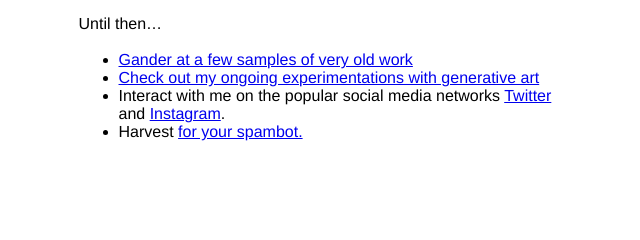
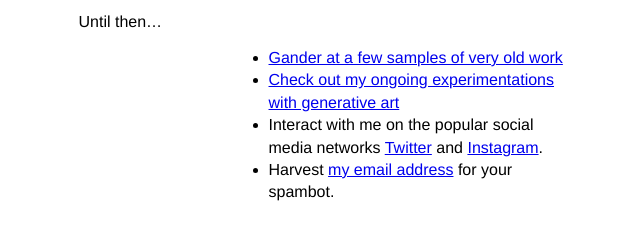
Before and after one commit to arlodesign/arlo-me, a plain HTML site: page index.html in a window 1280 px wide. Shown: the part 416-656 px from the top of the page, without its empty margins (317-957 px from the left). Drawn offline with Linux system fonts and the light colour scheme.

Commit message:
Update index.html

```diff
--- a/index.html
+++ b/index.html
@@ -23,7 +23,8 @@
     }
 
     h1,
-    p {
+    p,
+    ul {
       margin-left: 150px;
     }
 
@@ -33,7 +34,8 @@
       padding-bottom: 0;
     }
 
-    p {
+    pm,
+    li{
       line-height: 1.4;
     }
 
@@ -80,7 +82,7 @@
         <li><a href="//sketchbook.arlo.me">Check out my ongoing experimentations with generative art</a></li>
         <li>Interact with me on the popular social media networks <a href="http://twitter.com/arlodesign">Twitter</a> and
           <a href="http://instagram.com/arlodesign">Instagram</a>.</li>
-        <li>Harvest <a href="mailto:mail@arlo.me"my email address</a> for your spambot.</li>
+        <li>Harvest <a href="mailto:mail@arlo.me">my email address</a> for your spambot.</li>
     </p>
   </main>
 </body>
```
